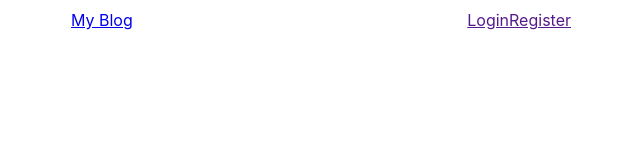
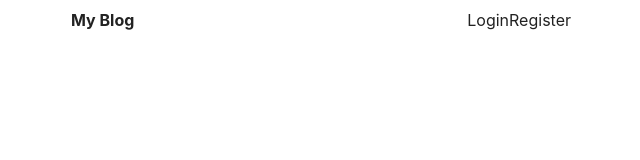
Before and after one commit to CamiloTello002/Express-It, a React (Create React App) app in the folder client/: page / in a window 1280 px wide. Shown: the top 160 px of the page, without its empty margins (319-959 px from the left). Built offline with nearby package versions, Linux system fonts and the light colour scheme.

Commit message:
Improved header - Body font color set to black/gray - anchor elements don't have the underline and inherit the same color as the body. - Logo has a bold font.

```diff
--- a/client/src/App.css
+++ b/client/src/App.css
@@ -1,3 +1,7 @@
+body {
+  color: #222;
+}
+
 main {
   padding: 10px;
   max-width: 500px;
@@ -11,4 +15,10 @@ header {
 }
 
 header a {
+  text-decoration: none;
+  color: inherit;
 }
+
+header a.logo {
+  font-weight: bold;
+}
```
